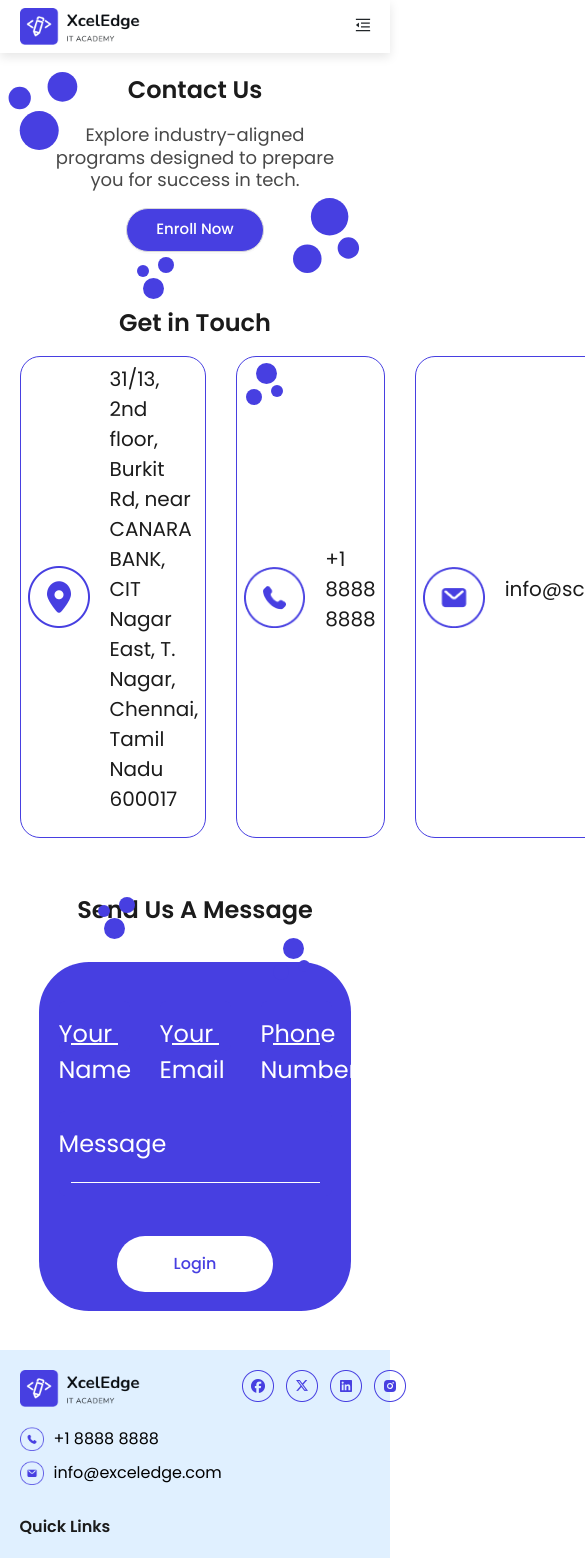
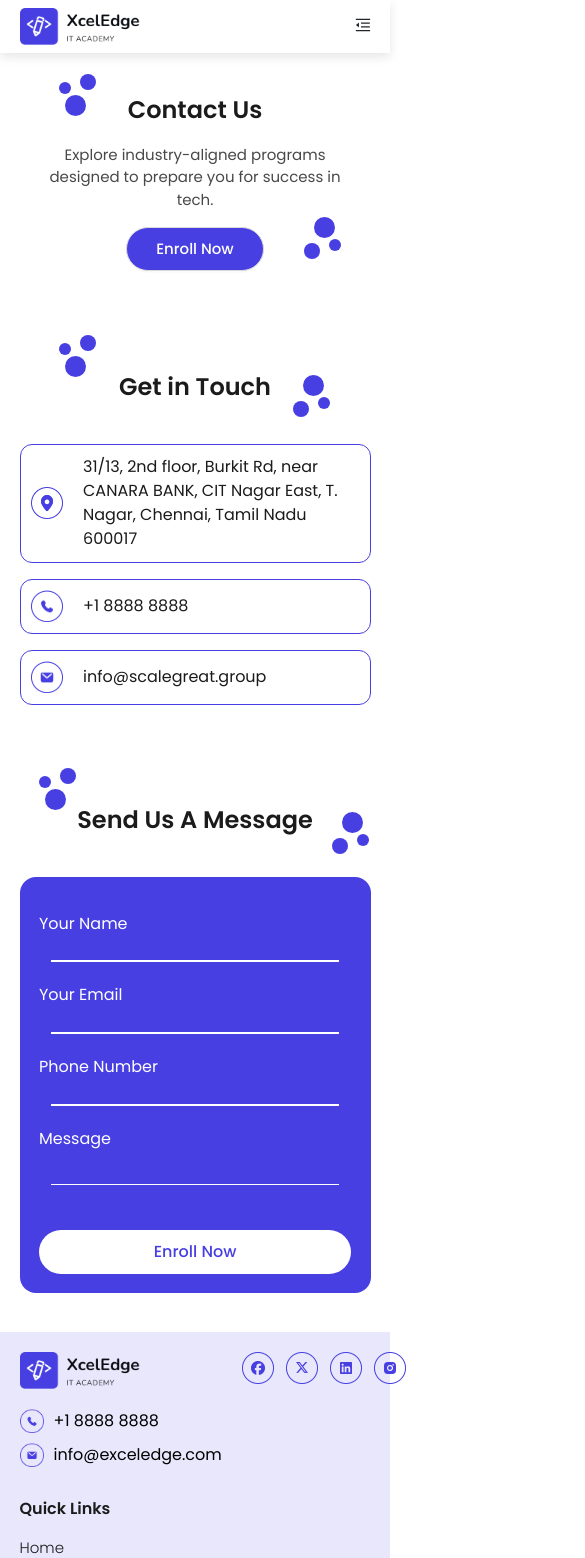
Before and after one commit to anjanasri13/exceledge, a React (Create React App) app: page /contact-us in a window 390 px wide. Shown: the top 1558 px of the page, 585 px wide, since content can reach past the window. Built offline with nearby package versions, Linux system fonts and the light colour scheme.

Commit message:
fix!: Contact Us Completed

```diff
--- a/src/screens/ContactUs.js
+++ b/src/screens/ContactUs.js
@@ -84,46 +84,46 @@ export default function ContactUs() {
     <div>
       <Header />
       <div className="contact-section">
-        <div className="Clayer1">
+        <div className="Conlayer1">
           <svg
-            width="70"
-            height="78"
-            viewBox="0 0 70 78"
+            width="37"
+            height="42"
+            viewBox="0 0 37 42"
             fill="none"
             xmlns="http://www.w3.org/2000/svg"
           >
-            <circle cx="54.4284" cy="14.8571" r="14.8571" fill="#473FE1" />
-            <circle cx="31.2139" cy="58.5" r="19.5" fill="#473FE1" />
-            <circle cx="11.7141" cy="26" r="11.1429" fill="#473FE1" />
+            <circle cx="29" cy="8" r="8" fill="#473FE1" />
+            <circle cx="16.5" cy="31.5" r="10.5" fill="#473FE1" />
+            <circle cx="6" cy="14" r="6" fill="#473FE1" />
           </svg>
         </div>
-        <div className="Clayer2">
+        <div className="Conlayer2">
           <svg
-            width="67"
-            height="75"
-            viewBox="0 0 67 75"
+            width="37"
+            height="42"
+            viewBox="0 0 37 42"
             fill="none"
             xmlns="http://www.w3.org/2000/svg"
           >
             <circle
-              cx="14.2856"
-              cy="60.7143"
-              r="14.2857"
-              transform="rotate(-180 14.2856 60.7143)"
+              cx="8"
+              cy="34"
+              r="8"
+              transform="rotate(-180 8 34)"
               fill="#473FE1"
             />
             <circle
-              cx="36.6074"
-              cy="18.75"
-              r="18.75"
-              transform="rotate(-180 36.6074 18.75)"
+              cx="20.5"
+              cy="10.5"
+              r="10.5"
+              transform="rotate(-180 20.5 10.5)"
               fill="#473FE1"
             />
             <circle
-              cx="55.357"
-              cy="50"
-              r="10.7143"
-              transform="rotate(-180 55.357 50)"
+              cx="31"
+              cy="28"
+              r="6"
+              transform="rotate(-180 31 28)"
               fill="#473FE1"
             />
           </svg>
@@ -327,22 +327,18 @@ export default function ContactUs() {
 
             <div className="form-button-container">
               <button
+                className="login-btn"
                 type="submit"
                 disabled={isLoading}
                 style={{
-                  fontSize: 16,
-                  fontWeight: 500,
-                  // backgroundColor: "#ffffff",
                   backgroundColor: isLoading ? "#ccc" : "#ffffff",
                   borderRadius: "100px",
-                  width: "156px",
-                  height: "56px",
                   color: "#473FE1",
                   border: "none",
                   cursor: isLoading ? "not-allowed" : "pointer",
                 }}
               >
-                Login
+                Enroll Now
               </button>
             </div>
           </form>
--- a/src/screens/Gallery.js
+++ b/src/screens/Gallery.js
@@ -31,46 +31,46 @@ export default function Gallery() {
     <div>
       <Header />
       <div className="hero-section">
-        <div className="Clayer1">
+        <div className="Glayer1">
           <svg
-            width="70"
-            height="78"
-            viewBox="0 0 70 78"
+            width="37"
+            height="42"
+            viewBox="0 0 37 42"
             fill="none"
             xmlns="http://www.w3.org/2000/svg"
           >
-            <circle cx="54.4284" cy="14.8571" r="14.8571" fill="#473FE1" />
-            <circle cx="31.2139" cy="58.5" r="19.5" fill="#473FE1" />
-            <circle cx="11.7141" cy="26" r="11.1429" fill="#473FE1" />
+            <circle cx="29" cy="8" r="8" fill="#473FE1" />
+            <circle cx="16.5" cy="31.5" r="10.5" fill="#473FE1" />
+            <circle cx="6" cy="14" r="6" fill="#473FE1" />
           </svg>
         </div>
-        <div className="Clayer2">
+        <div className="Glayer2">
           <svg
-            width="67"
-            height="75"
-            viewBox="0 0 67 75"
+            width="37"
+            height="42"
+            viewBox="0 0 37 42"
             fill="none"
             xmlns="http://www.w3.org/2000/svg"
           >
             <circle
-              cx="14.2856"
-              cy="60.7143"
-              r="14.2857"
-              transform="rotate(-180 14.2856 60.7143)"
+              cx="8"
+              cy="34"
+              r="8"
+              transform="rotate(-180 8 34)"
               fill="#473FE1"
             />
             <circle
-              cx="36.6074"
-              cy="18.75"
-              r="18.75"
-              transform="rotate(-180 36.6074 18.75)"
+              cx="20.5"
+              cy="10.5"
+              r="10.5"
+              transform="rotate(-180 20.5 10.5)"
               fill="#473FE1"
             />
             <circle
-              cx="55.357"
-              cy="50"
-              r="10.7143"
-              transform="rotate(-180 55.357 50)"
+              cx="31"
+              cy="28"
+              r="6"
+              transform="rotate(-180 31 28)"
               fill="#473FE1"
             />
           </svg>
@@ -148,7 +148,7 @@ export default function Gallery() {
       </div>
 
       <div className="cta-container">
-        <div className="layer20">
+        <div className="Glayer20">
           <svg
             width="37"
             height="42"
@@ -161,7 +161,7 @@ export default function Gallery() {
             <circle cx="6" cy="14" r="6" fill="white" />
           </svg>
         </div>
-        <div className="layer21">
+        <div className="Glayer21">
           <svg
             width="37"
             height="42"
--- a/src/styles/Footer.css
+++ b/src/styles/Footer.css
@@ -1,7 +1,7 @@
 .footer {
   display: flex;
   flex-direction: column;
-  background-color: #0780fd1f;
+  background-color: #473fe11f;
   padding: 5%;
   gap: 40px;
 }
--- a/src/styles/Gallery.css
+++ b/src/styles/Gallery.css
@@ -1,3 +1,69 @@
+.Glayer1 {
+  position: absolute;
+  left: 10%;
+  top: -10%;
+}
+@media (max-width: 768px) {
+  .Glayer1 {
+    left: 2%;
+    top: -5%;
+  }
+}
+.Glayer2 {
+  position: absolute;
+  left: 80%;
+  top: 90%;
+}
+@media (max-width: 768px) {
+  .Glayer2 {
+    left: 85%;
+    top: 90%;
+  }
+}
+.Glayer3 {
+  position: absolute;
+  left: 15%;
+  top: 0%;
+}
+@media (max-width: 768px) {
+  .Glayer3 {
+    left: 5%;
+    top: -8%;
+  }
+}
+.Glayer4 {
+  position: absolute;
+  left: 75%;
+  top: 70%;
+}
+@media (max-width: 768px) {
+  .Glayer4 {
+    left: 85%;
+    top: 20%;
+  }
+}
+.Glayer20 {
+  position: absolute;
+  left: 25%;
+  top: 70%;
+}
+@media (max-width: 768px) {
+  .Glayer20 {
+    left: 5%;
+    top: 70%;
+  }
+}
+.Glayer21 {
+  position: absolute;
+  left: 75%;
+  top: 70%;
+}
+@media (max-width: 768px) {
+  .Glayer21 {
+    left: 80%;
+    top: 70%;
+  }
+}
 .hero-section {
   display: flex;
   flex-direction: column;
@@ -5,6 +71,11 @@
   justify-content: center;
   margin-top: 5%;
   position: relative;
+}
+@media (max-width: 768px) {
+  .hero-section {
+    margin-top: 10%;
+  }
 }
 .hero-title {
   font-size: 56px;
@@ -25,7 +96,7 @@
   font-weight: 400;
   color: #1b1b1b;
   opacity: 80%;
-  width: 50%;
+  width: 60%;
   text-align: center;
   line-height: 34px;
 }
@@ -33,11 +104,17 @@
   .hero-description {
     font-size: 15px;
     width: 80%;
+    line-height: 22.5px;
   }
 }
 .service-container {
   margin-top: 15%;
   position: relative;
+}
+@media (max-width: 768px) {
+  .service-container {
+    margin-top: 25%;
+  }
 }
 .cta-container {
   background-color: #473fe1;
@@ -52,9 +129,9 @@
 @media (max-width: 768px) {
   .cta-container {
     margin: 15% 5%;
-    padding: 15% 5%;
-    /* padding: 20px 40px; */
+    padding: 10% 5%;
     gap: 10px;
+    border-radius: 30px;
   }
 }
 .cta-title {
--- a/src/styles/contactUs.css
+++ b/src/styles/contactUs.css
@@ -1,22 +1,68 @@
+.Conlayer1 {
+  position: absolute;
+  left: 10%;
+  top: 0%;
+}
+@media (max-width: 768px) {
+  .Conlayer1 {
+    left: 15%;
+    top: -10%;
+  }
+}
+.Conlayer2 {
+  position: absolute;
+  left: 75%;
+  top: 70%;
+}
+@media (max-width: 768px) {
+  .Conlayer2 {
+    left: 78%;
+    top: 70%;
+  }
+}
 .Clayer3 {
   position: absolute;
   left: 35%;
   top: -10%;
+}
+@media (max-width: 768px) {
+  .Clayer3 {
+    left: 15%;
+    top: -10%;
+  }
 }
 .Clayer4 {
   position: absolute;
   left: 63%;
   top: 10%;
 }
+@media (max-width: 768px) {
+  .Clayer4 {
+    left: 75%;
+    top: 2%;
+  }
+}
 .Clayer5 {
   position: absolute;
   left: 25%;
   top: 0%;
 }
+@media (max-width: 768px) {
+  .Clayer5 {
+    left: 10%;
+    top: -7%;
+  }
+}
 .Clayer6 {
   position: absolute;
   left: 70%;
   top: 10%;
+}
+@media (max-width: 768px) {
+  .Clayer6 {
+    left: 85%;
+    top: 2%;
+  }
 }
 .contact-section {
   display: flex;
@@ -25,6 +71,11 @@
   justify-content: center;
   margin-top: 5%;
   position: relative;
+}
+@media (max-width: 768px) {
+  .contact-section {
+    margin-top: 10%;
+  }
 }
 .contact-title {
   font-size: 56px;
@@ -50,7 +101,7 @@
 }
 @media (max-width: 768px) {
   .contact-description {
-    font-size: 18px;
+    font-size: 15px;
     width: 80%;
     line-height: 22.5px;
   }
@@ -73,13 +124,24 @@
   margin-top: 15%;
   position: relative;
 }
+@media (max-width: 768px) {
+  .contact-container {
+    margin-top: 25%;
+  }
+}
 
 .contact-links {
   display: flex;
   gap: 30px;
   margin: 5% 5%;
 }
-
+@media (max-width: 768px) {
+  .contact-links {
+    flex-direction: column;
+    gap: 16px;
+    margin-top: 10%;
+  }
+}
 .contact-card {
   text-decoration: none;
   border: 1px solid #473fe1;
@@ -89,6 +151,12 @@
   padding: 2%;
   gap: 20px;
   width: 100%;
+}
+@media (max-width: 768px) {
+  .contact-card {
+    border-radius: 12px;
+    padding: 3%;
+  }
 }
 .contact-card-para {
   font-size: 20px;
@@ -101,15 +169,33 @@
   font-weight: 400;
   color: #1b1b1b;
 }
+@media (max-width: 768px) {
+  .contact-card p {
+    font-size: 16px;
+    margin-bottom: 0;
+  }
+}
 .contact-icon {
   width: 62px;
   height: 62px;
+}
+@media (max-width: 768px) {
+  .contact-icon {
+    width: 32px;
+    height: 32px;
+  }
 }
 .contact-form-container {
   background-color: #473fe1;
   border-radius: 50px;
   margin: 10%;
   padding: 5%;
+}
+@media (max-width: 768px) {
+  .contact-form-container {
+    border-radius: 16px;
+    margin: 10% 5%;
+  }
 }
 .contact-form {
   display: flex;
@@ -119,12 +205,28 @@
   display: flex;
   gap: 30px;
 }
+@media (max-width: 768px) {
+  .form-row {
+    flex-direction: column;
+    gap: 0px;
+  }
+}
 .form-label {
   font-size: 24px;
   font-weight: 400;
 }
+@media (max-width: 768px) {
+  .form-label {
+    font-size: 16px;
+  }
+}
 .form-input {
   margin-top: 15%;
+}
+@media (max-width: 768px) {
+  .form-input {
+    margin-top: 10%;
+  }
 }
 .form-textarea {
   margin-top: 5%;
@@ -145,6 +247,20 @@
   align-items: center;
   justify-content: center;
 }
+@media (max-width: 768px) {
+  .login-btn {
+    width: 100% !important;
+    height: 44px !important;
+    font-size: 15px;
+    margin-top: 10%;
+  }
+}
+.login-btn {
+  width: 156px;
+  height: 56px;
+  font-size: 16px;
+  font-weight: 500;
+}
 .btn:focus {
   outline: 0;
 }
@@ -161,6 +277,11 @@
   position: relative;
   margin: 20px 0 40px;
   width: 300px;
+}
+@media (max-width: 768px) {
+  .form-control {
+    margin: 0px;
+  }
 }
 .form-control {
   display: block;
--- a/src/styles/course.css
+++ b/src/styles/course.css
@@ -14,6 +14,12 @@
   position: absolute;
   left: 75%;
   top: 70%;
+}
+@media (max-width: 768px) {
+  .Clayer2 {
+    left: 75%;
+    top: 70%;
+  }
 }
 .course-desc {
   font-size: 18px;
--- a/src/styles/home.css
+++ b/src/styles/home.css
@@ -217,6 +217,7 @@
   .services-title {
     font-size: 24px;
     width: 70%;
+    line-height: 36px;
   }
 }
 .services-sub-title {
@@ -232,6 +233,7 @@
   .services-sub-title {
     font-size: 15px;
     width: 85%;
+    line-height: 22.5px;
   }
 }
 .services-card-container {
```
